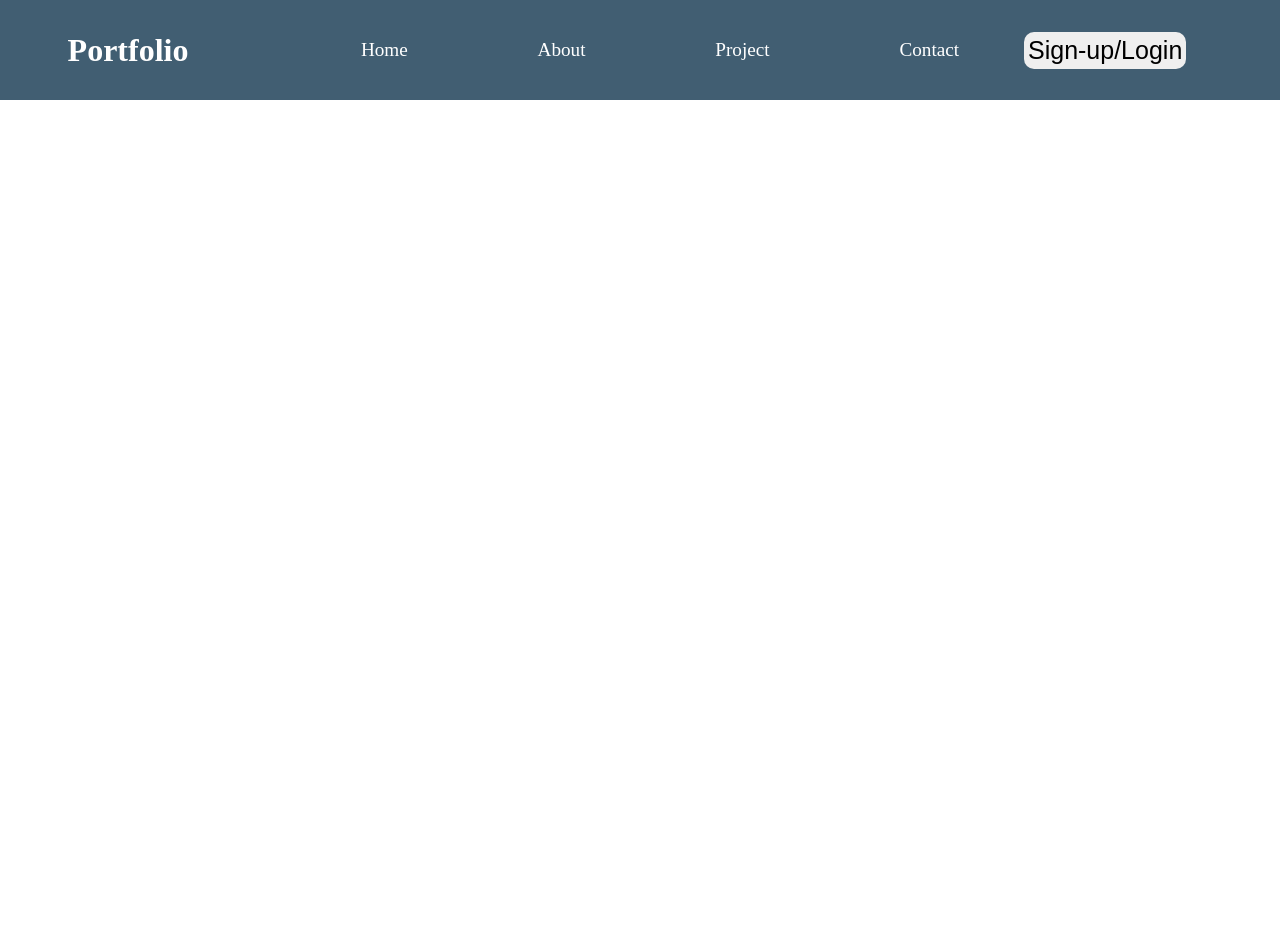
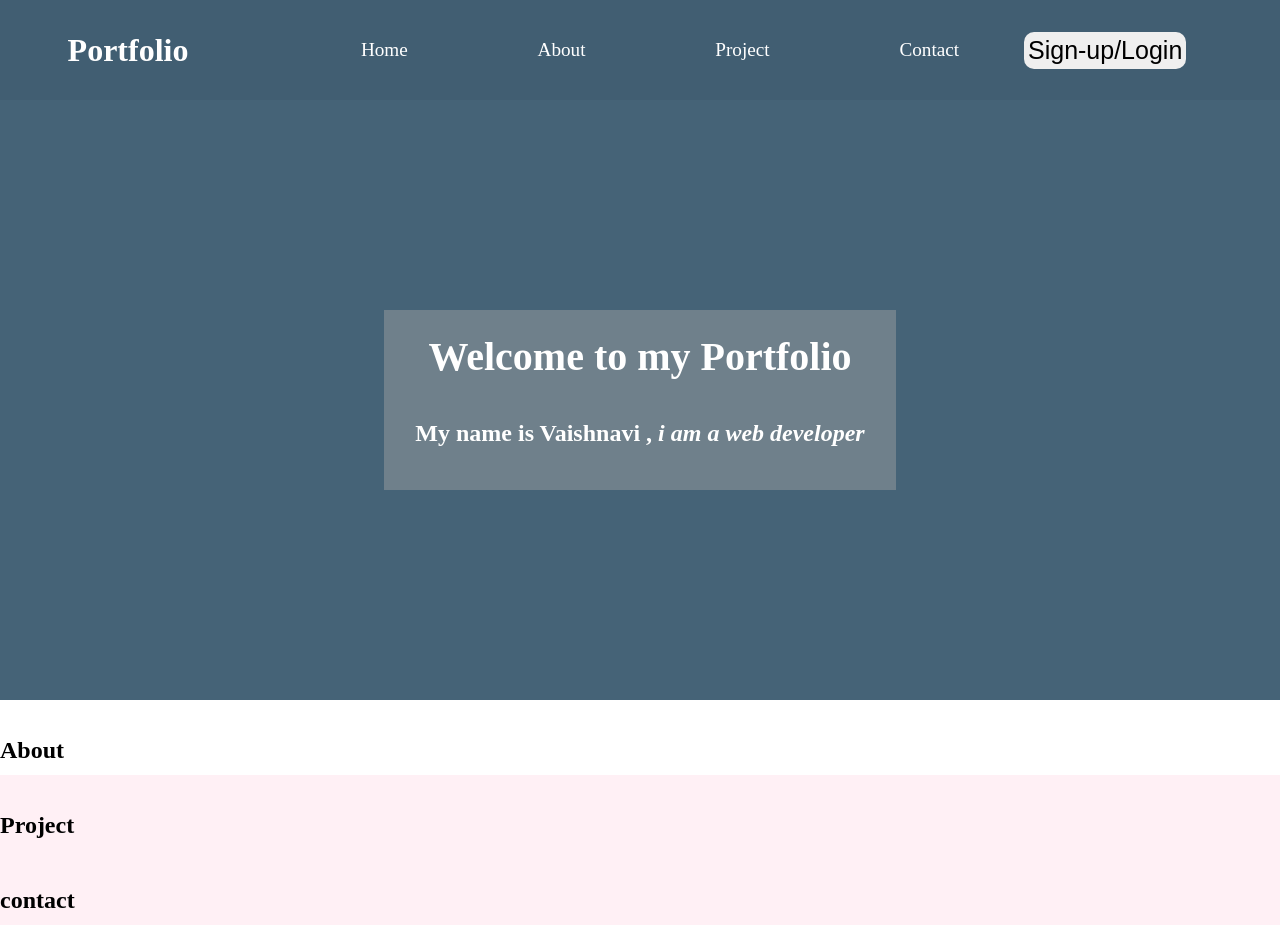
Before and after one commit to VaishnaviChopde/HTML, a plain HTML site: page HTML-main 2/Vaishnavi/pages/HTML/Flex-box/flex-portfolio-practice.html in a window 1280 px wide. Before the commit the page ends 800 px from the top, so only its background shows below. Drawn offline with Linux system fonts and the light colour scheme.

Commit message:
Add files via upload

```diff
--- /dev/null
+++ b/HTML-main 2/Vaishnavi/pages/HTML/Flex-box/flex-portfolio-practice.css
@@ -0,0 +1,169 @@
+body {
+    margin: 0;
+    padding: 0;
+}
+
+header {
+    display: flex;
+}
+
+.logo {
+    width: 20%;
+    height: 100px;
+    background-color: #415E72;
+    display: flex;
+    justify-content: center;
+    align-items: center;
+}
+
+h1 {
+    color: white;
+}
+
+nav {
+    width: 60%;
+    height: 100px;
+    background-color: #415E72;
+    justify-content: center;
+    align-content: center;
+}
+
+ul {
+    display: flex;
+    justify-content: space-around;
+    align-items: center;
+    color: white;
+    list-style: none;
+    font-size: larger;
+}
+
+.button-group {
+    width: 20%;
+    height: 100px;
+    background-color: #415E72;
+    justify-content: center;
+    align-content: center;
+}
+
+button {
+    font-size: 25px;
+    padding: 4px;
+    border-radius: 10px;
+    border: none;
+}
+
+/*header end------------------------------------------------------*/
+main {
+    width: 100%;
+    height: auto;
+}
+
+/*home section start-----------------------------------------------*/
+.home {
+    width: 100%;
+    height: 600px;
+    background-color: #456377;
+    display: flex;
+    justify-content: center;
+    align-items: center;
+}
+
+.home-content {
+    width: 40%;
+    height: 30%;
+    background-color: #6f808b;
+    color: white;
+    justify-content: center;
+    align-items: center;
+    flex-direction: column;
+    gap: 20px;
+    display: flex;
+}
+
+
+.home-title {
+    font-size: 40px;
+    color: white;
+    margin: 0;
+    padding: 0;
+}
+
+.hone-subtitle {
+    font-size: 30px;
+    color: white;
+    margin: 0;
+    padding: 0;
+}
+
+/*home section end-------------------------------------------------*/
+
+/*about section start----------------------------------------------*/
+.about {
+    width: 100%;
+    height: 75px;
+}
+
+.about-title-section {
+    width: 100%;
+    height: 100px;
+    display: flex;
+    justify-content: flex-start;
+    align-items: center;
+}
+
+.about-title {
+    font-size: 50px;
+    margin-left: 100px;
+    text-decoration: underline;
+    color: darkblue;
+}
+
+/*about section end----------------------------------------------*/
+
+/*project section start----------------------------------------------*/
+.project {
+    width: 100%;
+    height: 75px;
+    background-color: lavenderblush;
+}
+
+.project-title-section {
+    width: 100%;
+    height: 100px;
+    display: flex;
+    justify-content: flex-start;
+    align-items: center;
+}
+
+.project-title {
+    font-size: 50px;
+    margin-left: 100px;
+    text-decoration: underline;
+    color: darkblue;
+}
+
+/*project section end----------------------------------------------*/
+
+/*contact section start----------------------------------------------*/
+.contact {
+    width: 100%;
+    height: 75px;
+    background-color: lavenderblush;
+}
+
+.contact-title-section {
+    width: 100%;
+    height: 100px;
+    display: flex;
+    justify-content: flex-start;
+    align-items: center;
+}
+
+.contact-title {
+    font-size: 50px;
+    margin-left: 100px;
+    text-decoration: underline;
+    color: darkblue;
+}
+
+/*contact section end----------------------------------------------*/
--- a/HTML-main 2/Vaishnavi/pages/HTML/Flex-box/flex-portfolio-practice.html
+++ b/HTML-main 2/Vaishnavi/pages/HTML/Flex-box/flex-portfolio-practice.html
@@ -3,67 +3,11 @@
 
 <head>
     <title></title>
-    <style>
-        header {
-            width: 100vw;
-            height: 100px;
-            background-color: #415E72;
-            display: flex;
-        }
-
-        body {
-            margin: 0;
-            padding: 0;
-        }
-
-        .logo {
-            width: 20%;
-            height: 100px;
-            background-color: #415E72;
-            display: flex;
-            justify-content: center;
-            align-items: center;
-        }
-
-        h1 {
-            color: white;
-        }
-
-        nav {
-            width: 60%;
-            height: 100px;
-            background-color: #415E72;
-            justify-content: center;
-            align-content: center;
-        }
-
-        ul {
-            display: flex;
-            justify-content: space-around;
-            align-items: center;
-            color: white;
-            list-style: none;
-            font-size: larger;
-        }
-
-        .button-group {
-            width: 20%;
-            height: 100px;
-            background-color: #415E72;
-            justify-content: center;
-            align-content: center;
-        }
-
-        button {
-            font-size: 25px;
-            padding: 4px;
-            border-radius: 10px;
-            border: none;
-        }
-    </style>
+    <link rel="stylesheet" href="./flex-portfolio-practice.css">
 </head>
 
 <body>
+    <!--header start-->
     <header>
         <div class="logo">
             <h1>Portfolio</h1>
@@ -80,6 +24,42 @@
             <button type="button">Sign-up/Login</button>
         </div>
     </header>
+    <!--header end-->
+    <main>
+        <!--home sectoin start-->
+        <section class="home">
+            <div class="home-content">
+                <h1 class="home-title">Welcome to my Portfolio</h1>
+                <h2 class="home-subtitle">My name is Vaishnavi ,<i> i am a web developer</i></h2>
+            </div>
+        </section>
+        <!--home section end-->
+
+        <!--about section start-->
+        <section class="about">
+            <div class="about-title-section">
+                <h2>About</h2>
+            </div>
+        </section>
+        <!--about section end-->
+
+        <!--project section start-->
+        <section class="project">
+            <div class="project-title-section">
+                <h2>Project</h2>
+            </div>
+        </section>
+        <!--project section end-->
+
+        <!--contact section start-->
+        <section class="contact">
+            <div class="contact-title-section">
+                <h2>contact</h2>
+            </div>
+        </section>
+
+        <!--contact section end-->
+    </main>
 </body>
 
 </html>
```
